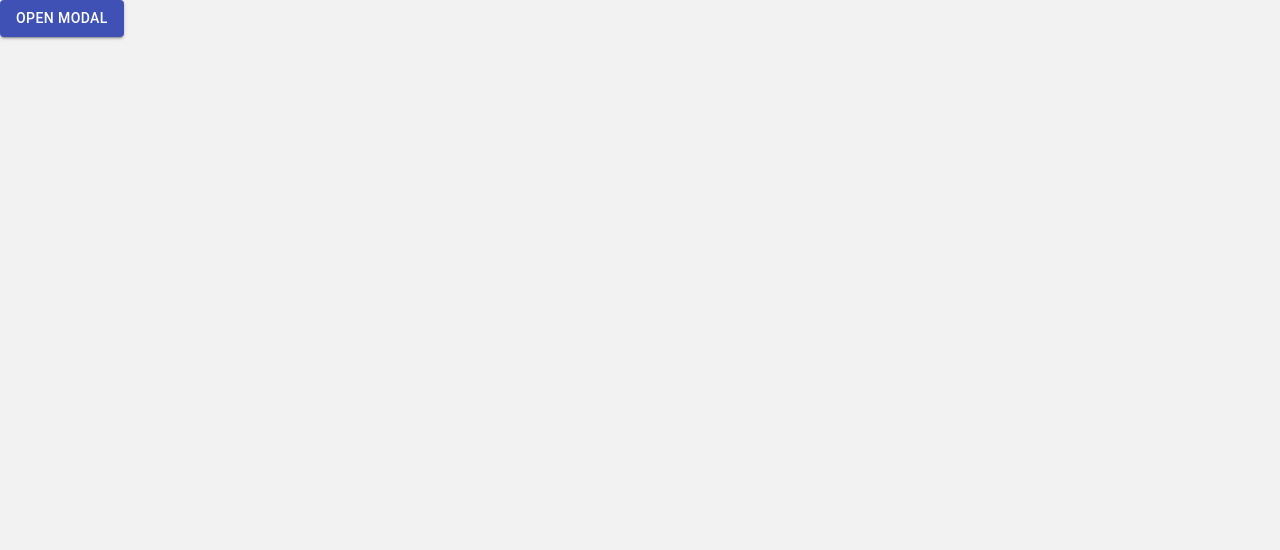
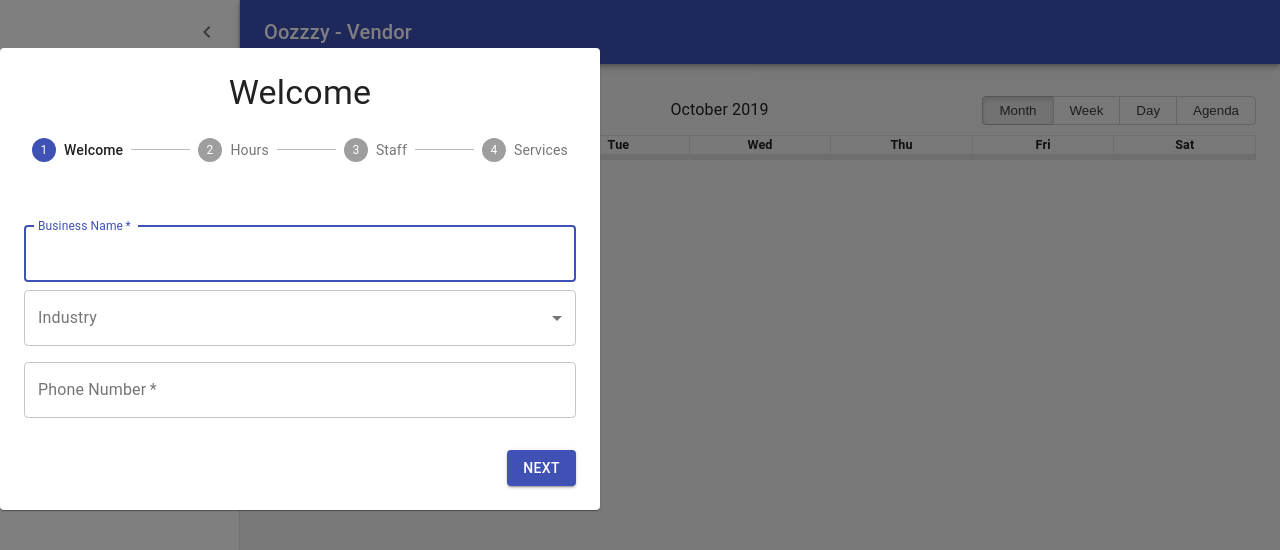
Before and after one commit to DaveDev813/oozzzy-vendor, a React (Create React App) app: page / in a window 1280 px wide. Shown: the top 550 px of the page. Built offline with nearby package versions, Linux system fonts and the light colour scheme.

Commit message:
fix routes

```diff
--- a/src/App.tsx
+++ b/src/App.tsx
@@ -7,8 +7,8 @@ const App: React.FC = (): ReactElement => {
   return (
     <React.Fragment>
       <Switch>
-        <Route exact={true} path="/" component={Home} />
-        <Route exact={true} path="/dashboard" component={Dashboard} />
+        <Route exact={true} path="/" component={Dashboard} />
+        <Route exact={true} path="/dashboard" component={Home} />
       </Switch>
     </React.Fragment>
   );
```
